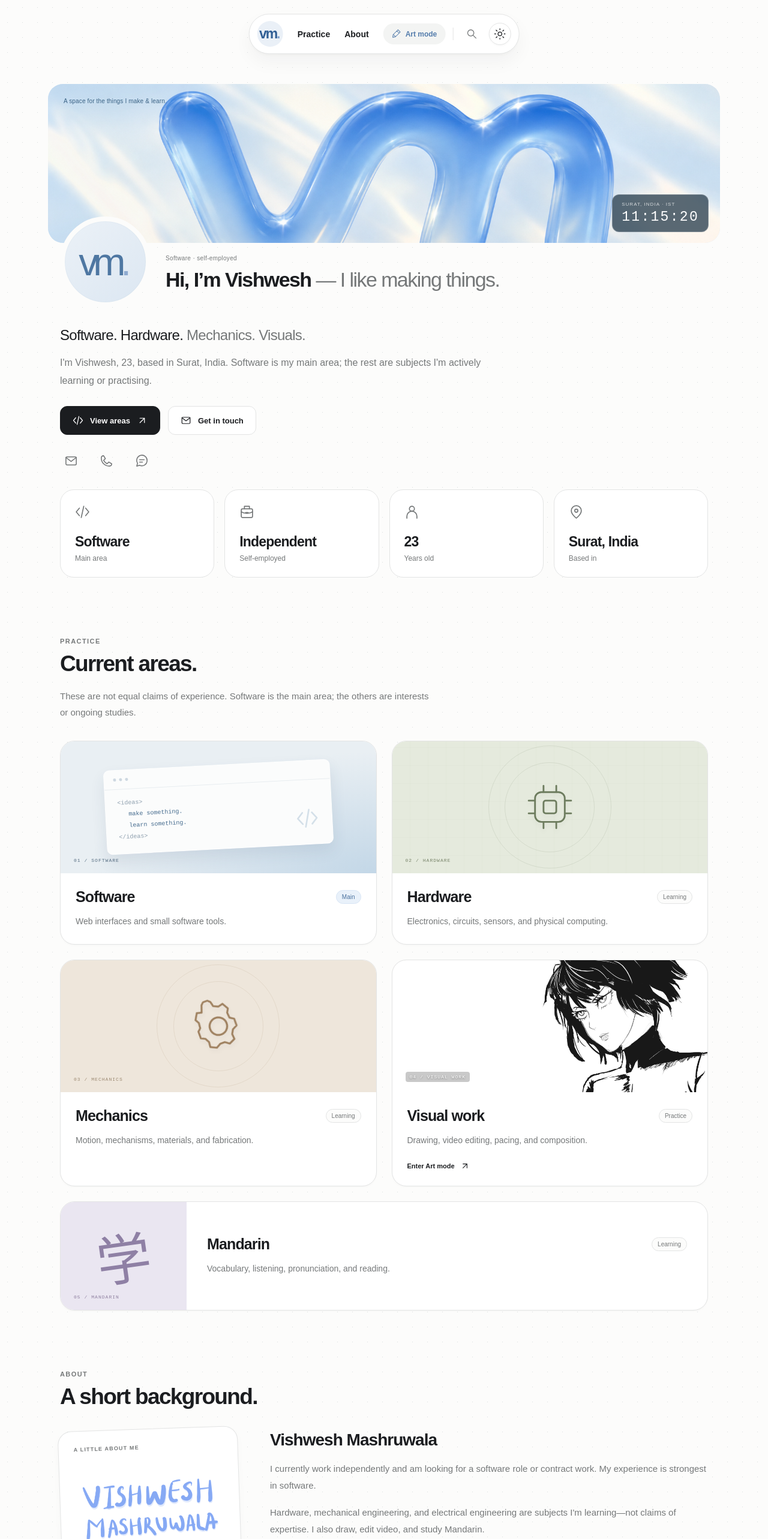
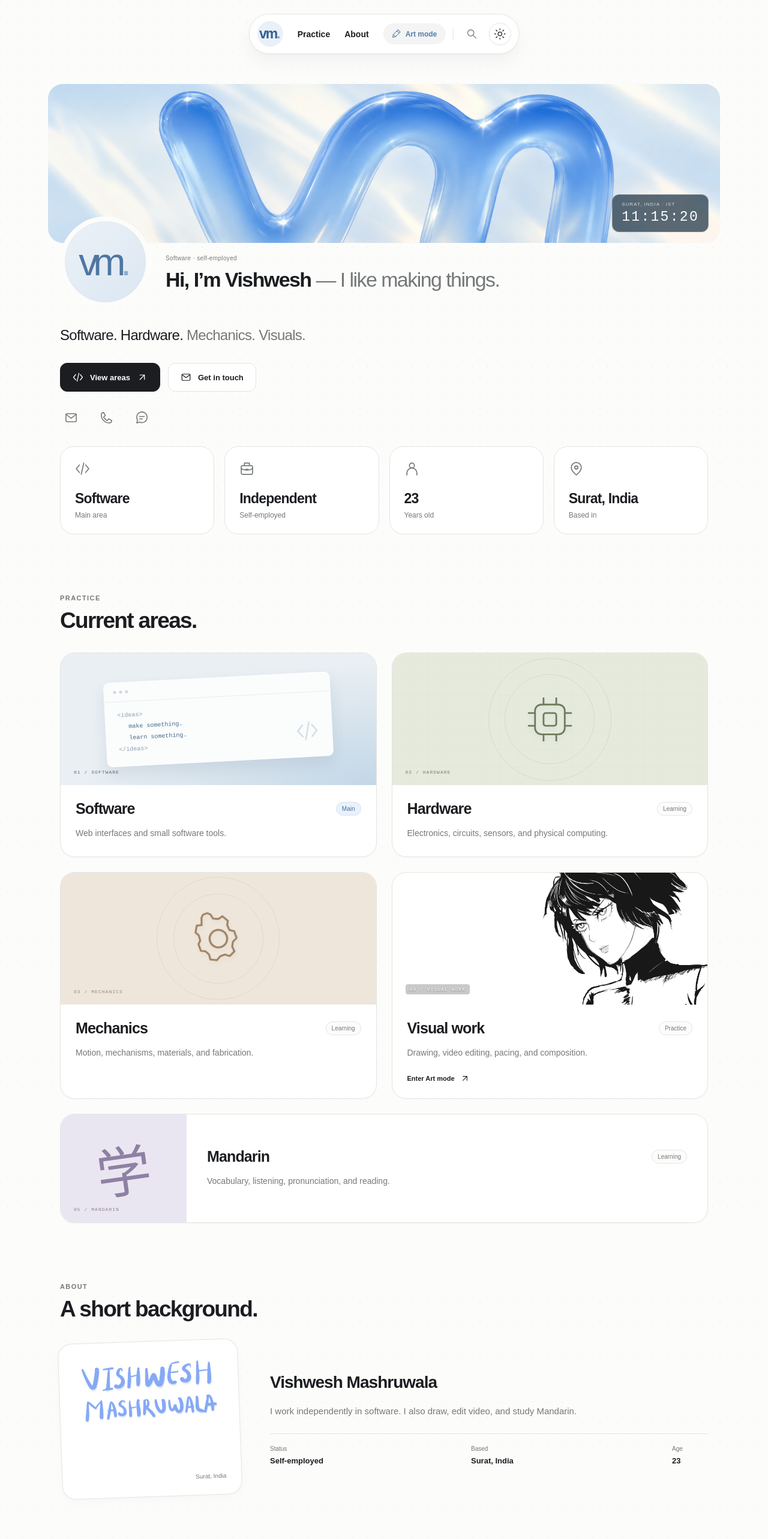
Before and after one commit to VishweshMashru/portfolio_2026, a Next.js app: page / in a window 1280 px wide. Shown: the top 2566 px of the page at 60% size. Built offline with nearby package versions, Linux system fonts and the light colour scheme.

Commit message:
Trim repeated explanations from the main portfolio

```diff
--- a/app/globals.css
+++ b/app/globals.css
@@ -794,7 +794,7 @@ input:focus-visible {
 }
 .contact-layout {
   display: grid;
-  grid-template-columns: 1fr 1.2fr;
+  grid-template-columns: 1fr;
   gap: 70px;
 }
 .contact-layout > p {
--- a/app/page.tsx
+++ b/app/page.tsx
@@ -412,9 +412,6 @@ export default function Home() {
                   priority
                   sizes="(max-width: 1200px) 100vw, 1120px"
                 />
-                <span className="banner-note">
-                  A space for the things I make & learn.
-                </span>
                 <LocalClock />
               </div>
               <div className="hero-body">
@@ -433,11 +430,6 @@ export default function Home() {
                   Software. Hardware.
                   <br className="mobile-break" />{" "}
                   <span>Mechanics. Visuals.</span>
-                </p>
-                <p className="hero-description">
-                  I&apos;m Vishwesh, 23, based in Surat, India. Software is my
-                  main area; the rest are subjects I&apos;m actively learning or
-                  practising.
                 </p>
                 <div className="hero-actions">
                   <a className="button primary" href="#practice">
@@ -495,10 +487,6 @@ export default function Home() {
             </section>
             <section id="practice" className="content-section">
               <SectionHeading label="Practice" title="Current areas." />
-              <p className="section-intro">
-                These are not equal claims of experience. Software is the main
-                area; the others are interests or ongoing studies.
-              </p>
               <div className="discipline-grid" aria-label="Areas of practice">
                 {disciplines.map((item, index) => (
                   <article
@@ -571,7 +559,6 @@ export default function Home() {
               <SectionHeading label="About" title="A short background." />
               <div className="about-layout">
                 <div className="signature-card">
-                  <span className="eyebrow">A little about me</span>
                   <Image
                     src="/name-signature.png"
                     alt="Vishwesh Mashruwala, handwritten signature artwork"
@@ -583,14 +570,8 @@ export default function Home() {
                 <div className="about-copy">
                   <h3>Vishwesh Mashruwala</h3>
                   <p>
-                    I currently work independently and am looking for a software
-                    role or contract work. My experience is strongest in
-                    software.
-                  </p>
-                  <p>
-                    Hardware, mechanical engineering, and electrical engineering
-                    are subjects I&apos;m learning—not claims of expertise. I
-                    also draw, edit video, and study Mandarin.
+                    I work independently in software. I also draw, edit video,
+                    and study Mandarin.
                   </p>
                   <dl className="about-facts">
                     <div>
@@ -614,9 +595,7 @@ export default function Home() {
               aria-labelledby="art-invitation-title"
             >
               <div>
-                <p className="eyebrow">The other side</p>
                 <h2 id="art-invitation-title">I like making things.</h2>
-                <p>Drawing, video editing, pacing, and composition.</p>
                 <button className="button" onClick={enterArtMode} type="button">
                   <Icon name="pen" />
                   Enter Art mode
@@ -635,11 +614,6 @@ export default function Home() {
             <section id="contact" className="content-section contact-section">
               <SectionHeading label="Contact" title="Let’s talk." />
               <div className="contact-layout">
-                <p>
-                  I&apos;m open to full-time software roles, contract work, and
-                  small collaborations. Email is best; phone and WhatsApp work
-                  too.
-                </p>
                 <div className="contact-methods">
                   <a href="mailto:vishweshmash86@gmail.com">
                     <Icon name="mail" />
```
Also changed, not shown: 1 other file (tests, documents, lock files or other folders).
